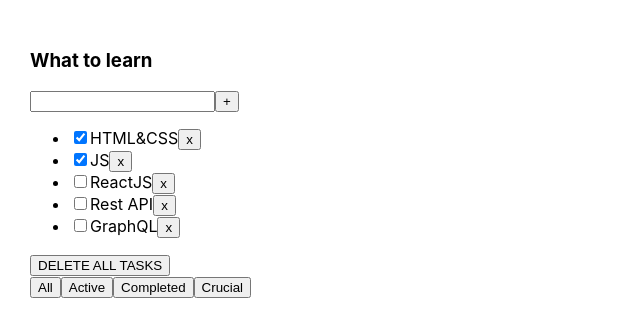
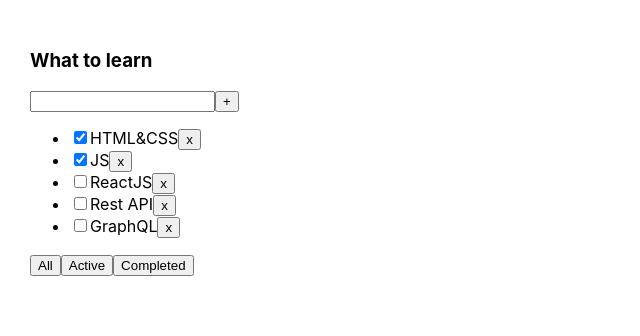
Before and after one commit to rutkovsky/todolist-dop, a React (Create React App) app: page / in a window 1280 px wide. Shown: the top 336 px of the page, without its empty margins (0-640 px from the left). Built offline with nearby package versions, Linux system fonts and the light colour scheme.

Commit message:
add lesson 3

```diff
--- a/src/App.tsx
+++ b/src/App.tsx
@@ -1,55 +1,91 @@
 import React, {useState} from 'react';
 import './App.css';
 import {Todolist} from './Todolist';
+import { v1 } from 'uuid';
 
-export type FilterValuesType = 'all' | 'active' | 'completed' | 'crucial'
+// Hi guys!
 
-//Hi guys!
-//1. Let's create a 'DELETE ALL TASKS' button, and place it above the filter buttons
-//Clicking the button removes all tasks
-//2. Let's create a fourth filter button-if you click it, the first three tasks will be displayed
-//3. Relocate everything associated with  filters to the Todolist.tsx component. Make it work
-//
-// let [filter, setFilter] = useState<FilterValuesType>("all");
-//
-// let tasksForTodolist = tasks;
-//
-// if (filter === "active") {
-//     tasksForTodolist = tasks.filter(t => t.isDone === false);
+// 2. Let's try children and F.C:
+// We will use double 'tag' <Todolist></Todolist>
+// <Todolist title="What to learn"
+//           tasks={tasksForTodolist}
+//           removeTask={removeTask}
+//           changeFilter={changeFilter}
+//           addTask={addTask} >
+//     <div>
+//         <div>Many intresting information</div>
+//      </div>
+// </Todolist>
+//Inside of Todolist.tsx
+// Type out changes in PropsType: children?:React.ReactNode
+// export const Todolist:React.FC<PropsType>=({children, ...props}) =>{
+//     return(
+//         <div>
+//             <div>...</div>
+//             {children}
+//         </div>
+//      )
 // }
-// if (filter === "completed") {
-//     tasksForTodolist = tasks.filter(t => t.isDone === true);
-// }
-//
-// function changeFilter(value: FilterValuesType) {
-//     setFilter(value);
-// }
+// 3. Let's append some animation in our project:
+//yarn add  @formkit/auto-animate -D
+// we use -D, because the best practice is to add new extensions to the object inside the package.json
+// "devDependencies": {
+//     "@formkit/auto-animate": "^1.0.0-beta.3"
+//   }
+// const [listRef] = useAutoAnimate<HTMLUListElement>() in Todolist.tsx
+// <ul ref={listRef}>
+//Look how smoothly the tasks are added!
+//P.S. Do you understand why a new task append in all Todolists?
+// [because we only have one state for all our todolists, but we'll talk about that on Tuesday.]
+
+
+export type FilterValuesType = "all" | "active" | "completed";
 
 function App() {
 
     let [tasks, setTasks] = useState([
-        {id: 1, title: 'HTML&CSS', isDone: true},
-        {id: 2, title: 'JS', isDone: true},
-        {id: 3, title: 'ReactJS', isDone: false},
-        {id: 4, title: 'Rest API', isDone: false},
-        {id: 5, title: 'GraphQL', isDone: false},
+        { id: v1(), title: "HTML&CSS", isDone: true },
+        { id: v1(), title: "JS", isDone: true },
+        { id: v1(), title: "ReactJS", isDone: false },
+        { id: v1(), title: "Rest API", isDone: false },
+        { id: v1(), title: "GraphQL", isDone: false },
     ]);
 
-    function removeTask(id: number) {
+    function removeTask(id: string) {
         let filteredTasks = tasks.filter(t => t.id != id);
         setTasks(filteredTasks);
     }
 
-    function deleteAllTasks() {
-        setTasks([]);
+    function addTask(title: string) {
+        let task = { id: v1(), title: title, isDone: false };
+        let newTasks = [task, ...tasks];
+        setTasks(newTasks);
     }
+
+    let [filter, setFilter] = useState<FilterValuesType>("all");
+
+    let tasksForTodolist = tasks;
+
+    if (filter === "active") {
+        tasksForTodolist = tasks.filter(t => t.isDone === false);
+    }
+    if (filter === "completed") {
+        tasksForTodolist = tasks.filter(t => t.isDone === true);
+    }
+
+    function changeFilter(value: FilterValuesType) {
+        setFilter(value);
+    }
+
+
 
     return (
         <div className="App">
             <Todolist title="What to learn"
-                      tasks={tasks}
+                      tasks={tasksForTodolist}
                       removeTask={removeTask}
-                      deleteAllTasks={deleteAllTasks}/>
+                      changeFilter={changeFilter}
+                      addTask={addTask} />
         </div>
     );
 }
@@ -57,59 +93,113 @@
 export default App;
 
 
-//-------------------------------------------------------------------------
 
-// import React, {useState} from 'react';
-// import './App.css';
-// import {Todolist} from './Todolist';
+
+
+
+
+
+
+
+
+
+
+
+
+
+
+
+
+
+
+
+
+
+
+
+
+
+
+//-------------------------------------------------------------------------------------------------------
 //
-//
-// export type FilterValuesType = "all" | "active" | "completed" | "three";
+// export type FilterValuesType = "all" | "active" | "completed";
 //
 // function App() {
 //
 //     let [tasks, setTasks] = useState([
-//         {id: 1, title: "HTML&CSS", isDone: true},
-//         {id: 2, title: "JS", isDone: true},
-//         {id: 3, title: "ReactJS", isDone: false},
-//         {id: 4, title: "Rest API", isDone: false},
-//         {id: 5, title: "GraphQL", isDone: false},
+//         {id: v1(), title: "HTML&CSS", isDone: true},
+//         {id: v1(), title: "JS", isDone: true},
+//         {id: v1(), title: "ReactJS", isDone: false},
+//         {id: v1(), title: "Rest API", isDone: false},
+//         {id: v1(), title: "GraphQL", isDone: false},
 //     ]);
 //
-//     const deleteAllTasks = () => {
-//         setTasks([])
-//     }
-//
-//     function removeTask(id: number) {
+//     function removeTask(id: string) {
 //         let filteredTasks = tasks.filter(t => t.id != id);
 //         setTasks(filteredTasks);
 //     }
 //
-//     // let [filter, setFilter] = useState<FilterValuesType>("all");
-//     //
-//     // let tasksForTodolist = tasks;
-//     //
-//     // if (filter === "active") {
-//     //     tasksForTodolist = tasks.filter(t => t.isDone === false);
-//     // }
-//     // if (filter === "completed") {
-//     //     tasksForTodolist = tasks.filter(t => t.isDone === true);
-//     // }
-//     //
-//     // function changeFilter(value: FilterValuesType) {
-//     //     setFilter(value);
-//     // }
+//     function addTask(title: string) {
+//         let task = {id: v1(), title: title, isDone: false};
+//         let newTasks = [task, ...tasks];
+//         setTasks(newTasks);
+//     }
+//
+//     let [filter, setFilter] = useState<FilterValuesType>("all");
+//
+//     let tasksForTodolist = tasks;
+//
+//     if (filter === "active") {
+//         tasksForTodolist = tasks.filter(t => t.isDone === false);
+//     }
+//     if (filter === "completed") {
+//         tasksForTodolist = tasks.filter(t => t.isDone === true);
+//     }
+//
+//     function changeFilter(value: FilterValuesType) {
+//         setFilter(value);
+//     }
+//
 //
 //     return (
 //         <div className="App">
-//             <Todolist
-//                 title="What to learn"
-//                 tasks={tasks}
-//                 removeTask={removeTask}
-//                 //changeFilter={changeFilter}
-//                 deleteAllTasks={deleteAllTasks}
+//             <Todolist title="What to learn"
+//                       tasks={tasksForTodolist}
+//                       removeTask={removeTask}
+//                       changeFilter={changeFilter}
+//                       addTask={addTask}>
+//                 <div>
+//                     <div>Many intresting information</div>
+//                     <div>Many intresting information</div>
+//                     <div>Many intresting information</div>
+//                     <div>Many intresting information</div>
+//                     <div>Many intresting information</div>
+//                 </div>
+//             </Todolist>
 //
-//             />
+//             <Todolist title="What to learn"
+//                       tasks={tasksForTodolist}
+//                       removeTask={removeTask}
+//                       changeFilter={changeFilter}
+//                       addTask={addTask}>
+//                 <div>
+//                     <div>A lot of boring information</div>
+//                     <div>A lot of boring information</div>
+//                     <div>A lot of boring information</div>
+//                     <input placeholder={'A lot of boring information'}/>
+//                     <div>
+//                         <button>Boring Button 1</button>
+//                         <button>Boring Button 2</button>
+//                         <button>Boring Button 3</button>
+//                     </div>
+//                 </div>
+//             </Todolist>
+//
+//             <Todolist title="What to learn"
+//                       tasks={tasksForTodolist}
+//                       removeTask={removeTask}
+//                       changeFilter={changeFilter}
+//                       addTask={addTask}/>
 //         </div>
 //     );
 // }
--- a/src/Todolist.tsx
+++ b/src/Todolist.tsx
@@ -1,8 +1,9 @@
-import React, {useState} from 'react';
+import React, {ChangeEvent, KeyboardEvent, useRef, useState} from 'react';
 import {FilterValuesType} from './App';
+import {useAutoAnimate} from '@formkit/auto-animate/react';
 
 type TaskType = {
-    id: number
+    id: string
     title: string
     isDone: boolean
 }
@@ -10,61 +11,61 @@
 type PropsType = {
     title: string
     tasks: Array<TaskType>
-    removeTask: (taskId: number) => void
-    deleteAllTasks: () => void
+    removeTask: (taskId: string) => void
+    changeFilter: (value: FilterValuesType) => void
+    addTask: (title: string) => void
 }
-
 export function Todolist(props: PropsType) {
 
-    let [filter, setFilter] = useState<FilterValuesType>('all');
+    let [title, setTitle] = useState("")
 
-    let tasksForTodolist = props.tasks;
-
-    if (filter === 'active') {
-        tasksForTodolist = props.tasks.filter(t => t.isDone === false);
-    }
-    if (filter === 'completed') {
-        tasksForTodolist = props.tasks.filter(t => t.isDone === true);
-    }
-    if (filter === 'crucial') {
-        tasksForTodolist = props.tasks.filter(t => t.id < 4);
+    const addTask = () => {
+        props.addTask(title);
+        setTitle("");
     }
 
-    function changeFilter(value: FilterValuesType) {
-        setFilter(value);
+    const onChangeHandler = (e: ChangeEvent<HTMLInputElement>) => {
+        setTitle(e.currentTarget.value)
     }
+
+
+    const onKeyPressHandler = (e: KeyboardEvent<HTMLInputElement>) => {
+        if (e.key === 'Enter') {
+            addTask();
+        }
+    }
+
+    const onAllClickHandler = () => props.changeFilter("all");
+    const onActiveClickHandler = () => props.changeFilter("active");
+    const onCompletedClickHandler = () => props.changeFilter("completed");
 
     return <div>
         <h3>{props.title}</h3>
         <div>
-            <input/>
-            <button>+</button>
+            <input value={title}
+                   onChange={onChangeHandler}
+                   onKeyPress={onKeyPressHandler}
+            />
+            <button onClick={addTask}>+</button>
         </div>
         <ul>
             {
-                tasksForTodolist.map(t => <li key={t.id}>
-                    <input type="checkbox" checked={t.isDone}/>
-                    <span>{t.title}</span>
-                    <button onClick={ () => { props.removeTask(t.id) } }>x</button>
-                </li>)
+                props.tasks.map(t => {
+
+                    const onClickHandler = () => props.removeTask(t.id)
+
+                    return <li key={t.id}>
+                        <input type="checkbox" checked={t.isDone}/>
+                        <span>{t.title}</span>
+                        <button onClick={onClickHandler}>x</button>
+                    </li>
+                })
             }
         </ul>
         <div>
-            <button onClick={ () => { props.deleteAllTasks() } }>DELETE ALL TASKS</button>
-        </div>
-        <div>
-            <button onClick={ () => { changeFilter("all") } }>
-                All
-            </button>
-            <button onClick={ () => { changeFilter("active") } }>
-                Active
-            </button>
-            <button onClick={ () => { changeFilter("completed") } }>
-                Completed
-            </button>
-            <button onClick={ () => { changeFilter("crucial") } }>
-                Crucial
-            </button>
+            <button onClick={onAllClickHandler}>All</button>
+            <button onClick={onActiveClickHandler}>Active</button>
+            <button onClick={onCompletedClickHandler}>Completed</button>
         </div>
     </div>
 }
@@ -85,21 +86,13 @@
 
 
 
-
-
-
-
-
-
-
-
-//------------------------------------------------------------------------------------------------
-
-// import React, {useState} from 'react';
+//----------------------------------------------------------------------------------
+// import React, {ChangeEvent, KeyboardEvent, useRef, useState} from 'react';
 // import {FilterValuesType} from './App';
+// import {useAutoAnimate} from "@formkit/auto-animate/react";
 //
 // type TaskType = {
-//     id: number
+//     id: string
 //     title: string
 //     isDone: boolean
 // }
@@ -107,60 +100,71 @@
 // type PropsType = {
 //     title: string
 //     tasks: Array<TaskType>
-//     removeTask: (taskId: number) => void
-//     //changeFilter: (value: FilterValuesType) => void
-//     deleteAllTasks:()=>void
+//     removeTask: (taskId: string) => void
+//     changeFilter: (value: FilterValuesType) => void
+//     addTask: (title: string) => void
+//     children?:React.ReactNode
 // }
 //
-// export function Todolist(props: PropsType) {
+// export const Todolist:React.FC<PropsType>=({children, ...props}) =>{
+//     const [listRef] = useAutoAnimate<HTMLUListElement>()
+//     let onChangeRef = useRef<HTMLInputElement>(null)
+//     //let [title, setTitle] = useState("")
 //
-//     let [filter, setFilter] = useState<FilterValuesType>("all");
-//
-//     let tasksForTodolist = props.tasks;
-//
-//     if (filter === "three") {
-//         tasksForTodolist = props.tasks.filter(t => t.id<4);
-//     }
-//     if (filter === "active") {
-//         tasksForTodolist = props.tasks.filter(t => t.isDone === false);
-//     }
-//     if (filter === "completed") {
-//         tasksForTodolist = props.tasks.filter(t => t.isDone === true);
+//     const addTask = () => {
+//         // props.addTask(title);
+//         // setTitle("");
+//         if (onChangeRef.current) {
+//             props.addTask(onChangeRef.current.value)
+//             onChangeRef.current.value = ''
+//         }
 //     }
 //
-//     function changeFilter(value: FilterValuesType) {
-//         setFilter(value);
+//     // const onChangeHandler = (e: ChangeEvent<HTMLInputElement>) => {
+//     //     setTitle(e.currentTarget.value)
+//     // }
+//
+//
+//     const onKeyPressHandler = (e: KeyboardEvent<HTMLInputElement>) => {
+//         if (e.key === 'Enter') {
+//             addTask();
+//         }
 //     }
+//
+//     const onAllClickHandler = () => props.changeFilter("all");
+//     const onActiveClickHandler = () => props.changeFilter("active");
+//     const onCompletedClickHandler = () => props.changeFilter("completed");
 //
 //     return <div>
 //         <h3>{props.title}</h3>
 //         <div>
-//             <input/>
-//             <button>+</button>
+//             <input
+//                 //value={title}
+//                 // onChange={ onChangeHandler }
+//                 ref={onChangeRef}
+//                 onKeyPress={onKeyPressHandler}
+//             />
+//             <button onClick={addTask}>+</button>
 //         </div>
-//         <ul>
+//         <ul ref={listRef}>
 //             {
-//                 tasksForTodolist.map(t => <li key={t.id}>
-//                     <input type="checkbox" checked={t.isDone}/>
-//                     <span>{t.title}</span>
-//                     <button onClick={ () => { props.removeTask(t.id) } }>x</button>
-//                 </li>)
+//                 props.tasks.map(t => {
+//
+//                     const onClickHandler = () => props.removeTask(t.id)
+//
+//                     return <li key={t.id} >
+//                         <input type="checkbox" checked={t.isDone}/>
+//                         <span>{t.title}</span>
+//                         <button onClick={onClickHandler}>x</button>
+//                     </li>
+//                 })
 //             }
 //         </ul>
-//         <button onClick={()=>props.deleteAllTasks()}>DELETE ALL TASKS</button>
 //         <div>
-//             <button onClick={ () => { changeFilter("three") } }>
-//                 Give me the first three
-//             </button>
-//             <button onClick={ () => { changeFilter("all") } }>
-//                 All
-//             </button>
-//             <button onClick={ () => { changeFilter("active") } }>
-//                 Active
-//             </button>
-//             <button onClick={ () => { changeFilter("completed") } }>
-//                 Completed
-//             </button>
+//             <button onClick={onAllClickHandler}>All</button>
+//             <button onClick={onActiveClickHandler}>Active</button>
+//             <button onClick={onCompletedClickHandler}>Completed</button>
 //         </div>
+//         {children}
 //     </div>
 // }
```
Also changed, not shown: package.json (+7 -1 lines), src/Tasks.tsx (deleted, +0 -22 lines), 1 other file (tests, documents, lock files or other folders).
